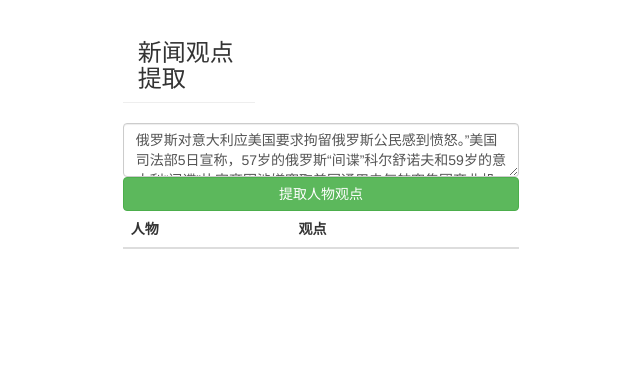
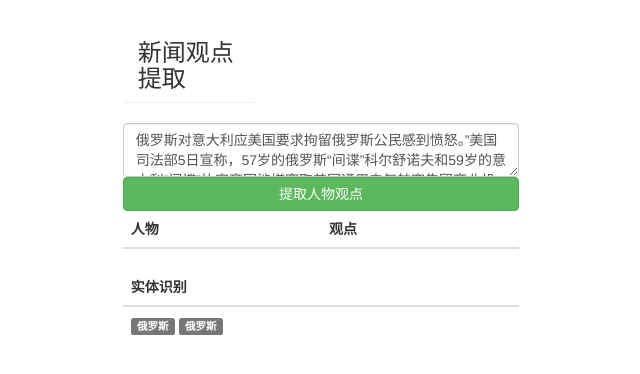
Before and after one commit to webbery/aidemo, a Flask app: page /aidemo/pointview in a window 1280 px wide. Shown: the top 374 px of the page, without its empty margins (319-959 px from the left). Run offline with Flask 2, Linux system fonts and the light colour scheme; lists and menus that the app fills with data are empty; parts of the project's set-up code (start-up, migrations or seed data) failed here and were passed over; some libraries are stand-ins or nearby versions.

Commit message:
添加实体识别显示

```diff
--- a/templates/pointview.html
+++ b/templates/pointview.html
@@ -33,10 +33,19 @@
                             <th>
                                 观点
                             </th>
-<th></th>
                         </tr>
                     </thead>
                     <tbody id="summaries"></tbody>
+                </table>
+                    <table class="table">
+                        <thead>
+                            <tr>
+                                <th>
+                                    实体识别
+                                </th>
+                            </tr>
+                        </thead>
+                        <tbody id="entity_recognize"><tr><td><span class="label label-default">俄罗斯</span> <span class="label label-default">俄罗斯</span></td></tr></tbody>
                     </table>
             </div>
             <div class="col-md-4">
@@ -44,22 +53,41 @@
         </div>
     </div>
     <script>
-        function extractNews(){
+        function extractNews() {
             $("#summaries").html("");
-            console.info('------------');
             $.ajax({
                 type: 'POST',
                 url: 'http://59.111.94.24:8977/apis/viewpoint',
                 data: $("#input_text").val(),
                 dataType: 'json',
-                success: function (data){
+                success: function (data) {
                     console.info(data)
-                    let html="";
-                    for(let idx=0;idx<data.viewpoint.length;++idx){
-                        const frag = "<tr><td>"+data.viewpoint[idx].speaker+"</td><td>"+data.viewpoint[idx].content+"</td></tr>";
-                        html+=frag;
+                    let html = "";
+                    let entitis = "<tr><td>";
+                    for (let idx = 0; idx < data.viewpoint.length; ++idx) {
+                        const frag = "<tr><td>" + data.viewpoint[idx].speaker + "</td><td>" + data.viewpoint[idx].content + "</td></tr>";
+                        //使用标签高亮实体
+                        switch (data.viewpoint[idx].postags[1]) {
+                            case 'nl'://地名
+                                entitis += "<span class='label label-success'>"+data.viewpoint[idx].postag[0]+"</span> ";
+                                break;
+                            case 'nh'://人名
+                                entitis += "<span class='label label-primary'>"+data.viewpoint[idx].postag[0]+"</span> ";
+                                break;
+                            case 'ns'://组织机构
+                                entitis += "<span class='label label-warning'>"+data.viewpoint[idx].postag[0]+"</span> ";
+                                break;
+                            default:
+                                entitis += data.viewpoint[idx].postag[0];
+                                break;
                         }
+                        html += frag;
+                    }
+                    entitis += "</td></tr>";
+
                     $("#summaries").html(html);
+                    console.info(entitis)
+                    $("entity_recognize").html(entitis);
                 },
                 error: function (msg) {
                     console.info(msg);
```
Lines whose indentation alone changed are shown as unchanged.
